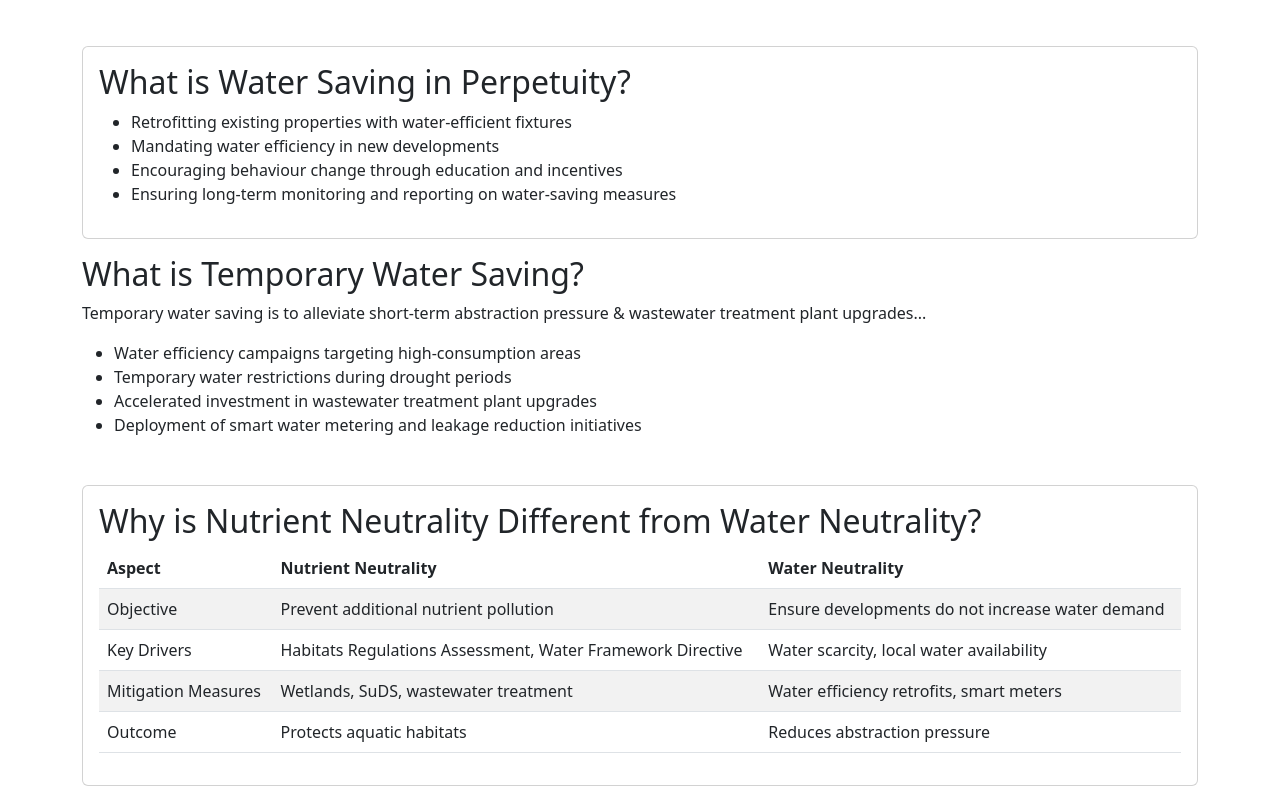
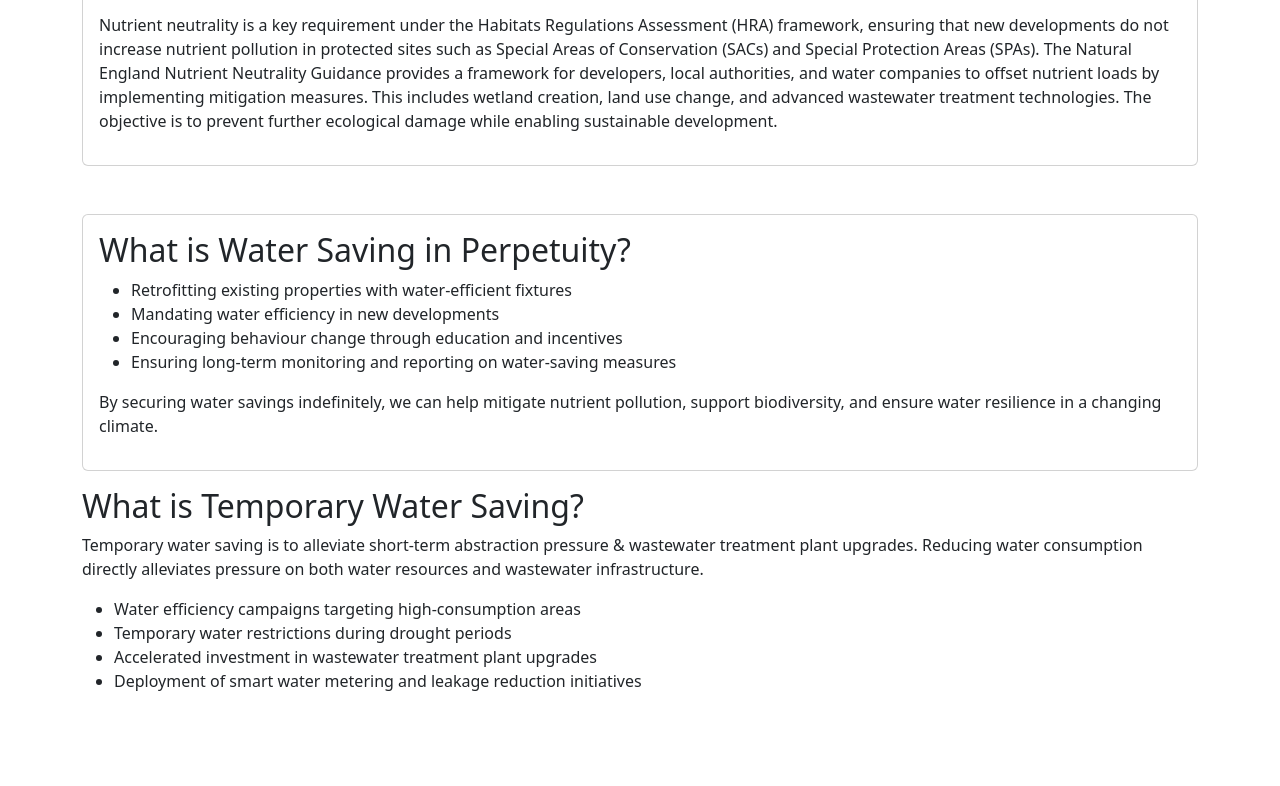
Before and after one commit to CharmsMagna/WaterEducation, a plain HTML site: page index.html in a window 1280 px wide. Shown: the part 717-1503 px from the top of the page. After the commit the page ends 1426 px from the top, so only its background shows below. Drawn offline with nearby package versions, Linux system fonts and the light colour scheme.

Commit message:
Update index.html

```diff
--- a/index.html
+++ b/index.html
@@ -24,17 +24,15 @@
     <nav class="navbar navbar-expand-lg navbar-dark bg-dark">
         <div class="container">
             <a class="navbar-brand" href="index.html">Nutrient Neutrality</a>
-            <button class="navbar-toggler" type="button" data-bs-toggle="collapse" data-bs-target="#navbarNav"
-                aria-controls="navbarNav" aria-expanded="false" aria-label="Toggle navigation">
+            <button class="navbar-toggler" type="button" data-bs-toggle="collapse" data-bs-target="#navbarNav">
                 <span class="navbar-toggler-icon"></span>
             </button>
             <div class="collapse navbar-collapse" id="navbarNav">
                 <ul class="navbar-nav">
-                    <li class="nav-item"><a class="nav-link" href="#water-nutrient-link">Water & Nutrient Link</a></li>
-                    <li class="nav-item"><a class="nav-link" href="#drivers">Nutrient Neutrality Drivers</a></li>
-                    <li class="nav-item"><a class="nav-link" href="#water-saving">Water Saving</a></li>
-                    <li class="nav-item"><a class="nav-link" href="#stormwater">Stormwater & Nutrient Retention</a></li>
-                    <li class="nav-item"><a class="nav-link" href="#comparison">Nutrient vs Water Neutrality</a></li>
+                    <li class="nav-item"><a class="nav-link" href="water-saving.html">Water Saving</a></li>
+                    <li class="nav-item"><a class="nav-link" href="reference-library.html">Reference Library</a></li>
+                    <li class="nav-item"><a class="nav-link" href="nutrient-map.html">Nutrient Neutrality Map</a></li>
+                    <li class="nav-item"><a class="nav-link" href="feedback.html">Feedback Form</a></li>
                 </ul>
             </div>
         </div>
@@ -51,7 +49,7 @@
         <div class="card">
             <div class="card-body">
                 <h2>What is the Link Between Water Use and Nutrient Load on the Environment?</h2>
-                <p>Water use and nutrient load are intrinsically connected through wastewater treatment and discharge...</p>
+                <p>Water use and nutrient load are intrinsically connected through wastewater treatment and discharge. Every drop of water used in homes, businesses, and industries ultimately carries nutrients such as nitrogen and phosphorus into the environment. These nutrients, originating from detergents, fertilizers, and organic waste, enter watercourses through wastewater treatment plant discharges or surface runoff, contributing to eutrophication and poor water quality in rivers, lakes, and estuaries. Managing water use effectively reduces the volume of wastewater requiring treatment, thereby limiting nutrient loads and alleviating pressure on aquatic ecosystems.</p>
             </div>
         </div>
     </div>
@@ -64,7 +62,7 @@
                     <li>Habitats Regulations Assessment</li>
                     <li>Nutrient Neutrality Guidance (Natural England)</li>
                 </ul>
-                <p>Nutrient neutrality is a key requirement under the Habitats Regulations Assessment (HRA) framework...</p>
+                <p>Nutrient neutrality is a key requirement under the Habitats Regulations Assessment (HRA) framework, ensuring that new developments do not increase nutrient pollution in protected sites such as Special Areas of Conservation (SACs) and Special Protection Areas (SPAs). The Natural England Nutrient Neutrality Guidance provides a framework for developers, local authorities, and water companies to offset nutrient loads by implementing mitigation measures. This includes wetland creation, land use change, and advanced wastewater treatment technologies. The objective is to prevent further ecological damage while enabling sustainable development.</p>
             </div>
         </div>
     </div>
@@ -79,58 +77,20 @@
                     <li>Encouraging behaviour change through education and incentives</li>
                     <li>Ensuring long-term monitoring and reporting on water-saving measures</li>
                 </ul>
+                <p>By securing water savings indefinitely, we can help mitigate nutrient pollution, support biodiversity, and ensure water resilience in a changing climate.</p>
             </div>
         </div>
     </div>
 
     <div class="container mt-3" id="temporary-water-saving">
         <h2>What is Temporary Water Saving?</h2>
-        <p>Temporary water saving is to alleviate short-term abstraction pressure & wastewater treatment plant upgrades...</p>
+        <p>Temporary water saving is to alleviate short-term abstraction pressure & wastewater treatment plant upgrades. Reducing water consumption directly alleviates pressure on both water resources and wastewater infrastructure.</p>
         <ul>
             <li>Water efficiency campaigns targeting high-consumption areas</li>
             <li>Temporary water restrictions during drought periods</li>
             <li>Accelerated investment in wastewater treatment plant upgrades</li>
             <li>Deployment of smart water metering and leakage reduction initiatives</li>
         </ul>
-    </div>
-
-    <div class="container mt-5" id="comparison">
-        <div class="card">
-            <div class="card-body">
-                <h2>Why is Nutrient Neutrality Different from Water Neutrality?</h2>
-                <table class="table table-striped">
-                    <thead>
-                        <tr>
-                            <th scope="col">Aspect</th>
-                            <th scope="col">Nutrient Neutrality</th>
-                            <th scope="col">Water Neutrality</th>
-                        </tr>
-                    </thead>
-                    <tbody>
-                        <tr>
-                            <td>Objective</td>
-                            <td>Prevent additional nutrient pollution</td>
-                            <td>Ensure developments do not increase water demand</td>
-                        </tr>
-                        <tr>
-                            <td>Key Drivers</td>
-                            <td>Habitats Regulations Assessment, Water Framework Directive</td>
-                            <td>Water scarcity, local water availability</td>
-                        </tr>
-                        <tr>
-                            <td>Mitigation Measures</td>
-                            <td>Wetlands, SuDS, wastewater treatment</td>
-                            <td>Water efficiency retrofits, smart meters</td>
-                        </tr>
-                        <tr>
-                            <td>Outcome</td>
-                            <td>Protects aquatic habitats</td>
-                            <td>Reduces abstraction pressure</td>
-                        </tr>
-                    </tbody>
-                </table>
-            </div>
-        </div>
     </div>
 
     <script>
```
